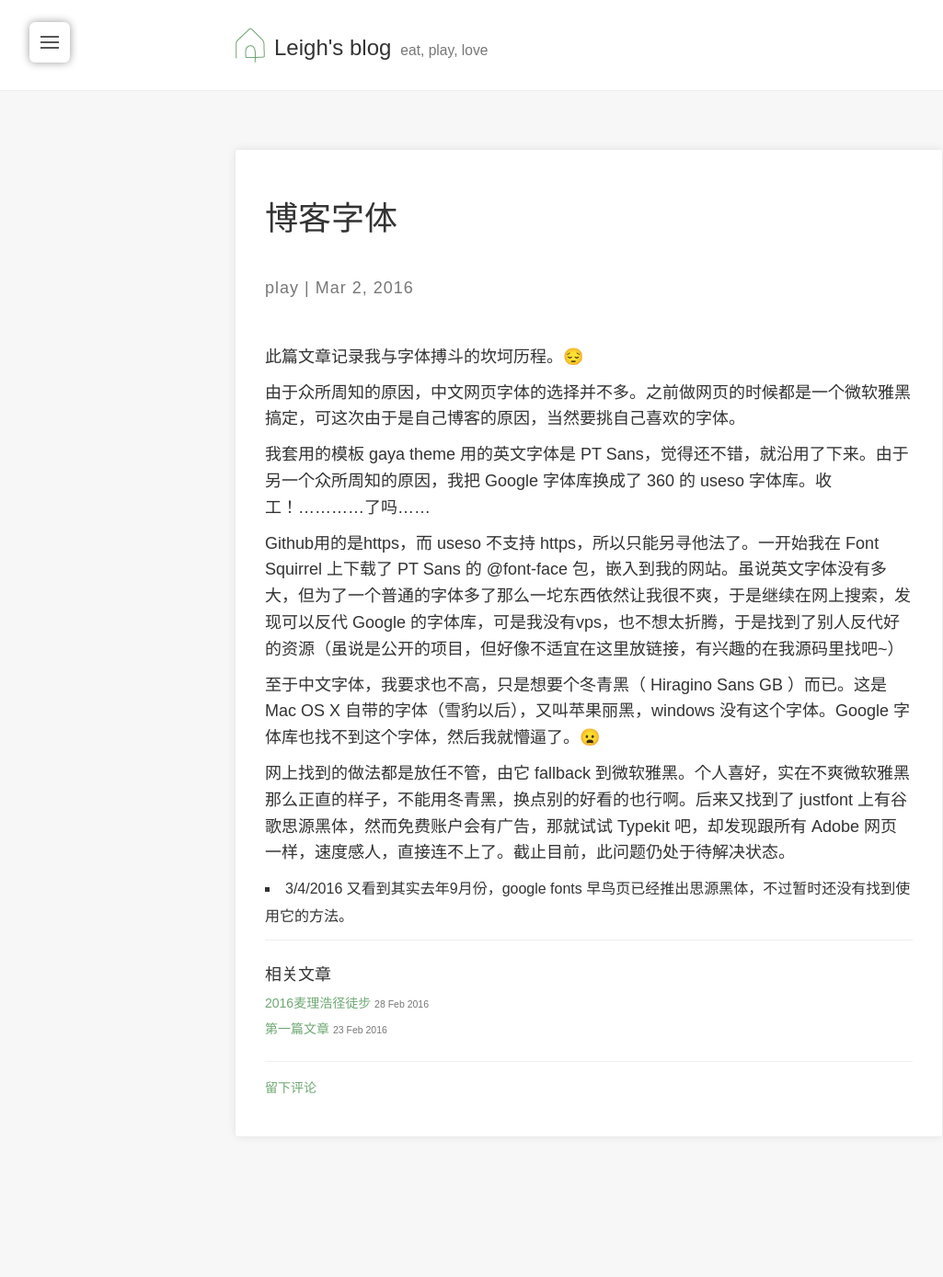
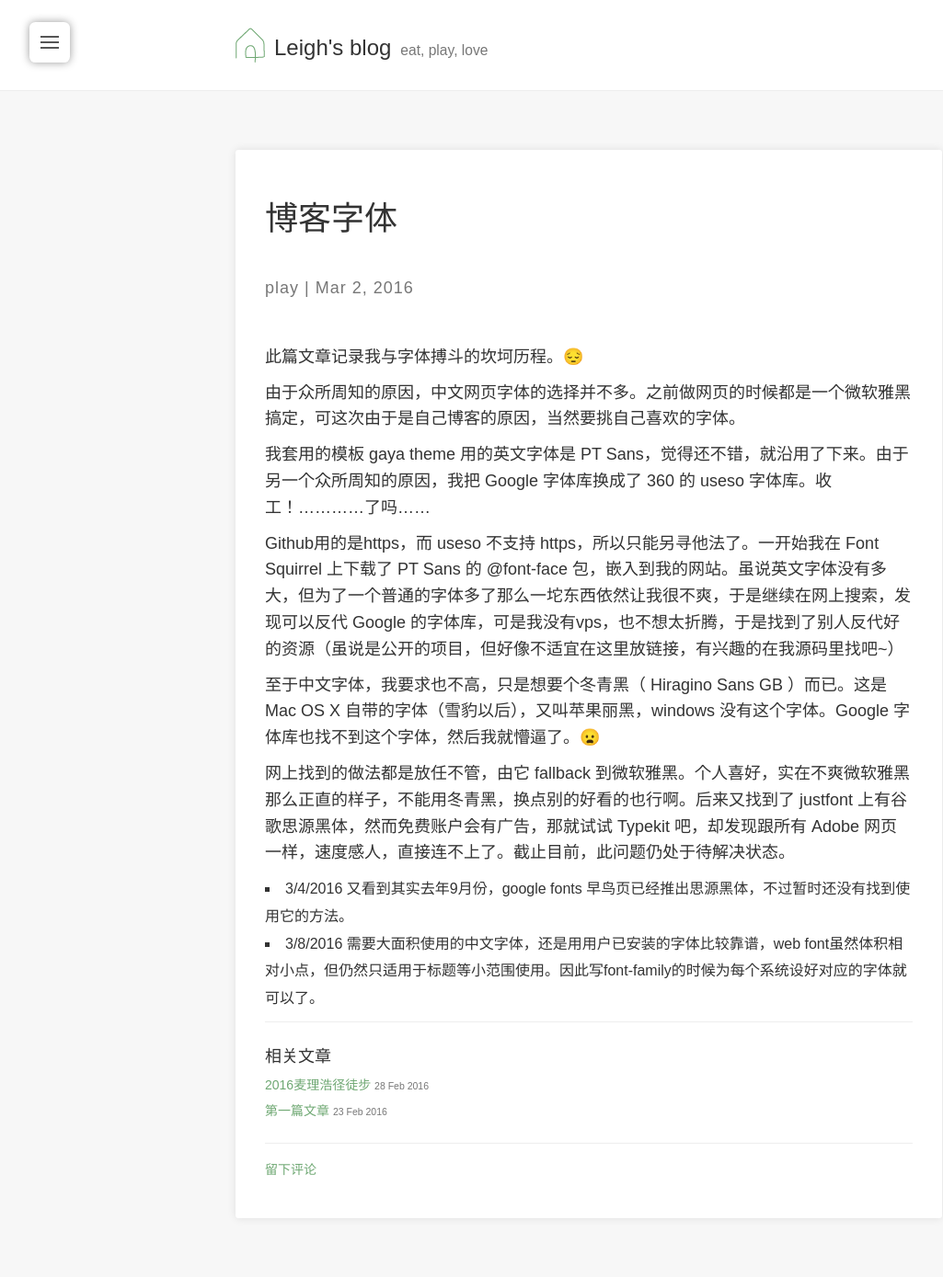
Before and after one commit to leighcc/ideal-waddle, a Jekyll site: the page built from _posts/2016-03-03-Web-Fonts.md, in a window 1280 px wide. Shown: the whole page at 92% size, without its empty margins (0-1025 px from the left). Built offline with Jekyll 4.4.1, drawn with Linux system fonts in a browser that asks for light colours; nearby versions of some CDN libraries; emoji names are drawn with the system emoji font; some web fonts are replaced; before the commit the page ends 1300 px from its top, so only the background shows below that.

Commit message:
去掉droid sans字体；更新博文

```diff
--- a/_layouts/default.html
+++ b/_layouts/default.html
@@ -91,7 +91,7 @@
       /* To avoid render blocking css */
       var cb = function() {
         var l = document.createElement('link'); l.rel = 'stylesheet';
-        l.href = 'https://fonts.iwch.me/css?family=PT+Sans|Droid+Sans';
+        l.href = 'https://fonts.iwch.me/css?family=PT+Sans';
         var h = document.getElementsByTagName('head')[0]; h.appendChild(l);
       };
       var raf = requestAnimationFrame || mozRequestAnimationFrame ||
--- a/_posts/2016-03-03-Web-Fonts.md
+++ b/_posts/2016-03-03-Web-Fonts.md
@@ -21,3 +21,4 @@
 网上找到的做法都是放任不管，由它 fallback 到微软雅黑。个人喜好，实在不爽微软雅黑那么正直的样子，不能用冬青黑，换点别的好看的也行啊。后来又找到了 justfont 上有谷歌思源黑体，然而免费账户会有广告，那就试试 Typekit 吧，却发现跟所有 Adobe 网页一样，速度感人，直接连不上了。截止目前，此问题仍处于待解决状态。
 
 - 3/4/2016 又看到其实去年9月份，google fonts 早鸟页已经推出思源黑体，不过暂时还没有找到使用它的方法。
+- 3/8/2016 需要大面积使用的中文字体，还是用用户已安装的字体比较靠谱，web font虽然体积相对小点，但仍然只适用于标题等小范围使用。因此写font-family的时候为每个系统设好对应的字体就可以了。
--- a/assets/css/_sass/helpers/_variables.scss
+++ b/assets/css/_sass/helpers/_variables.scss
@@ -67,7 +67,7 @@
  * Font, line-height, and color for body text, headings, and more.
  */
 
-$font-family-base:            "PT Sans", "Hiragino Sans GB", "Droid Sans", "Microsoft Yahei", sans-serif;
+$font-family-base:            "PT Sans", "Hiragino Sans GB", "Microsoft Yahei", sans-serif;
 $font-size-base:              14px;
 $font-size-large:             ceil(($font-size-base * 1.25)); // ~18px
 $font-size-small:             ceil(($font-size-base * 0.85)); // ~12px
```
Also changed, not shown: 1 other file.
